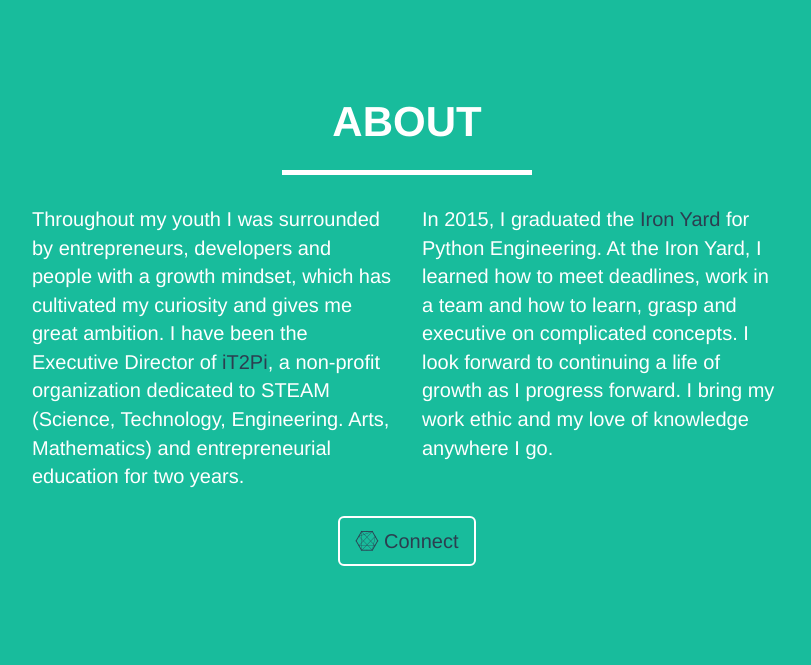
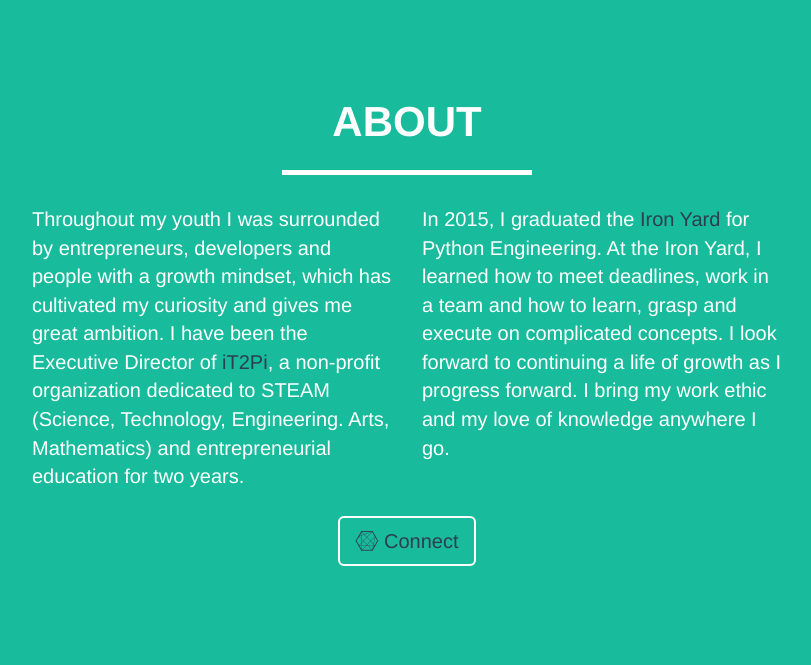
Before and after one commit to bekkblando/portfoliosite, a Django app: page /home in a window 1280 px wide. Shown: the part 1283-1948 px from the top of the page, without its empty margins (233-1044 px from the left). Run offline with Django 3.2, Linux system fonts and the light colour scheme; some libraries are stand-ins or nearby versions.

Commit message:
spelling fix

```diff
--- a/portfolio/portfolioapp/Templates/home.html
+++ b/portfolio/portfolioapp/Templates/home.html
@@ -82,7 +82,7 @@
                   <a href="http://theironyard.com/courses/python-engineering/">Iron Yard</a> for
                       Python Engineering.  At the Iron Yard, I learned how to
                        meet deadlines, work in a team and how to learn, grasp
-                       and executive on complicated concepts.  I look forward to
+                       and execute on complicated concepts.  I look forward to
                     continuing a life of growth as I progress forward. I bring
                   my work ethic and my love of knowledge anywhere I go.</p>
                 </div>
```
